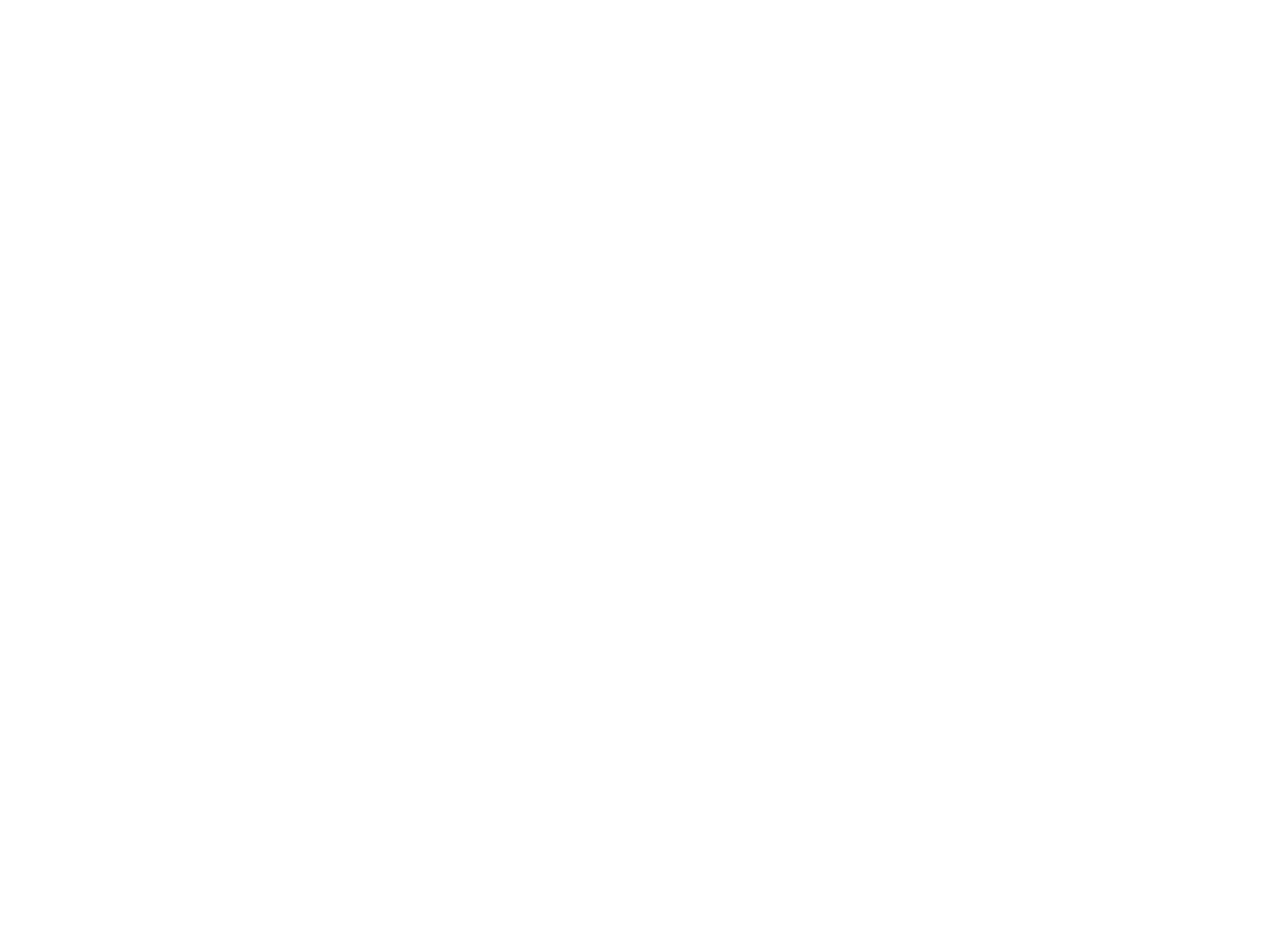
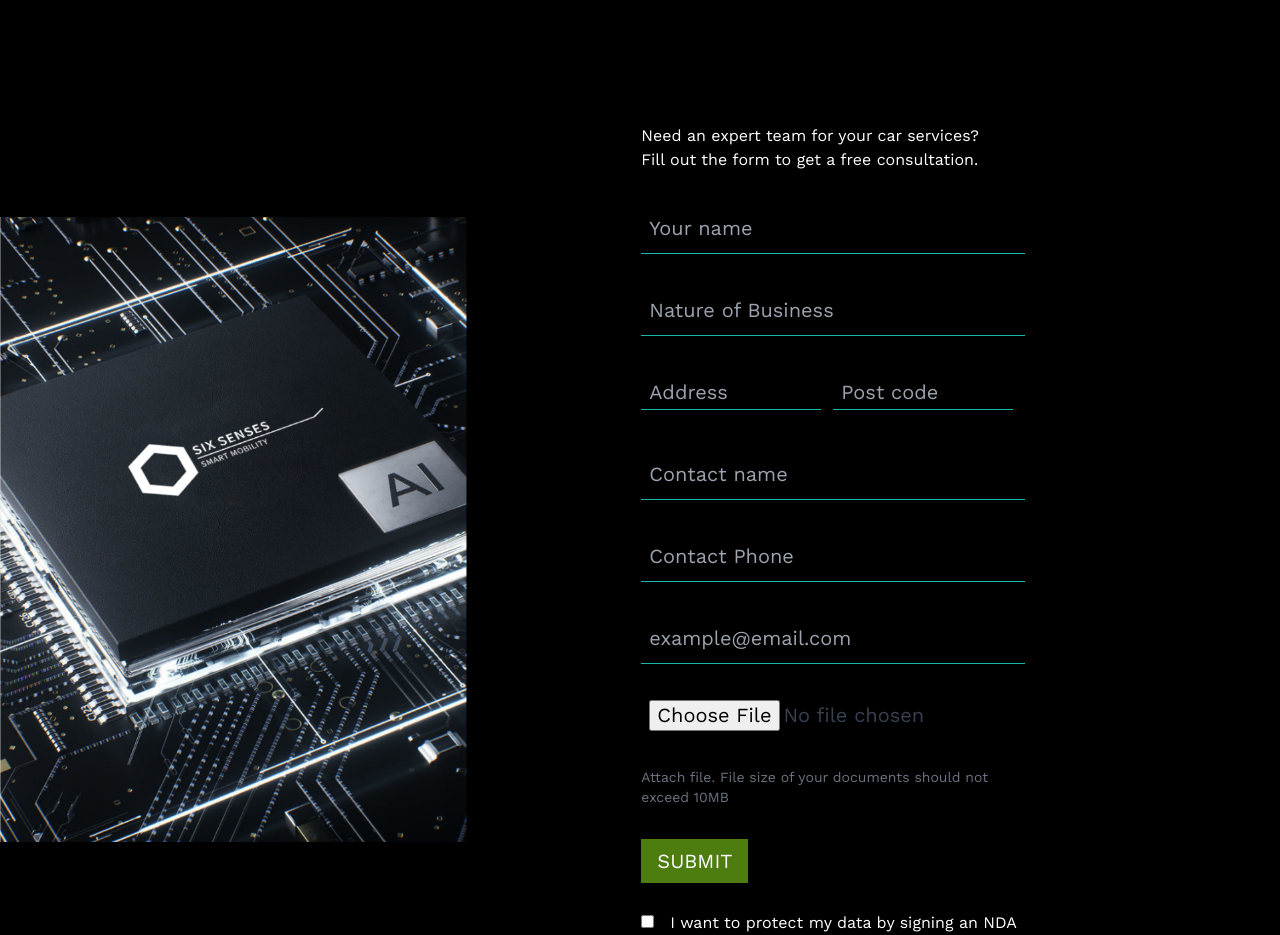
Before and after one commit to ananyo141/clone_slogpage, a React (Create React App) app: page / in a window 1280 px wide. Shown: the part 4280-5215 px from the top of the page. Before the commit the page ends 4196 px from the top, so only its background shows below. Built offline with nearby package versions, Linux system fonts and the light colour scheme.

Commit message:
add forms page

```diff
--- a/public/index.html
+++ b/public/index.html
@@ -29,7 +29,7 @@
       work correctly both with client-side routing and a non-root public URL.
       Learn how to configure a non-root public URL by running `npm run build`.
     -->
-    <title>React App</title>
+    <title>Six Sense</title>
   </head>
   <body>
     <noscript>You need to enable JavaScript to run this app.</noscript>
--- a/src/App.js
+++ b/src/App.js
@@ -6,6 +6,7 @@
 import { SomeoneStole } from "./components/SomeoneStole";
 import { Accident } from "./components/Accident";
 import { WeekendDate } from "./components/WeekendDate";
+import { Consultation } from "./components/Consultation";
 
 function App() {
   return (
@@ -19,6 +20,7 @@
         <SomeoneStole />
         <Accident />
         <WeekendDate />
+        <Consultation />
       </div>
     </>
   );
--- /dev/null
+++ b/src/components/Consultation.jsx
@@ -0,0 +1,79 @@
+import formbg from "../assets/formbg.png";
+
+export const Consultation = () => {
+  return (
+    <section className="flex items-center">
+      <img src={formbg} className="w-5/12 -ml-4 sm:-ml-20" alt="" />
+      <div className="mx-auto">
+        <p>Need an expert team for your car services?</p>
+        <p>Fill out the form to get a free consultation.</p>
+        <form className="max-w-sm mt-8 space-y-8 text-xl">
+          <div className="flex items-center border-b border-teal-500 py-2">
+            <input
+              className="appearance-none bg-transparent border-none w-full text-gray-700 mr-3 py-1 px-2 leading-tight focus:outline-none"
+              type="text"
+              placeholder="Your name"
+            />
+          </div>
+          <div className="flex items-center border-b border-teal-500 py-2">
+            <input
+              className="appearance-none bg-transparent border-none w-full text-gray-700 mr-3 py-1 px-2 leading-tight focus:outline-none"
+              type="text"
+              placeholder="Nature of Business"
+            />
+          </div>
+          <div className="flex items-center py-2">
+            <input
+              className="border-b border-teal-500 appearance-none bg-transparent w-full text-gray-700 mr-3 py-1 px-2 leading-tight focus:outline-none"
+              type="text"
+              placeholder="Address"
+            />
+            <input
+              className="border-b border-teal-500 appearance-none bg-transparent w-full text-gray-700 mr-3 py-1 px-2 leading-tight focus:outline-none"
+              type="text"
+              placeholder="Post code"
+            />
+          </div>
+          <div className="flex items-center border-b border-teal-500 py-2">
+            <input
+              className="appearance-none bg-transparent border-none w-full text-gray-700 mr-3 py-1 px-2 leading-tight focus:outline-none"
+              type="text"
+              placeholder="Contact name"
+            />
+          </div>
+          <div className="flex items-center border-b border-teal-500 py-2">
+            <input
+              className="appearance-none bg-transparent border-none w-full text-gray-700 mr-3 py-1 px-2 leading-tight focus:outline-none"
+              type="tel"
+              pattern="[0-9]{3}-[0-9]{2}-[0-9]{3}"
+              placeholder="Contact Phone"
+            />
+          </div>
+          <div className="flex items-center border-b border-teal-500 py-2">
+            <input
+              className="appearance-none bg-transparent border-none w-full text-gray-700 mr-3 py-1 px-2 leading-tight focus:outline-none"
+              type="email"
+              placeholder="example@email.com"
+            />
+          </div>
+          <input
+            className="appearance-none bg-transparent border-none w-full text-gray-700 mr-3 py-1 px-2 leading-tight focus:outline-none"
+            type="file"
+          />
+          <p className="text-sm text-gray-500">
+            Attach file. File size of your documents should not exceed 10MB
+          </p>
+          <input
+            type="submit"
+            value="SUBMIT"
+            className="block px-4 py-2 bg-lime-700"
+          />
+          <input type="checkbox" />
+          <label htmlFor="NDA" className="ml-4 text-base">
+            I want to protect my data by signing an NDA
+          </label>
+        </form>
+      </div>
+    </section>
+  );
+};
```
Also changed, not shown: src/assets/formbg.png (added).
